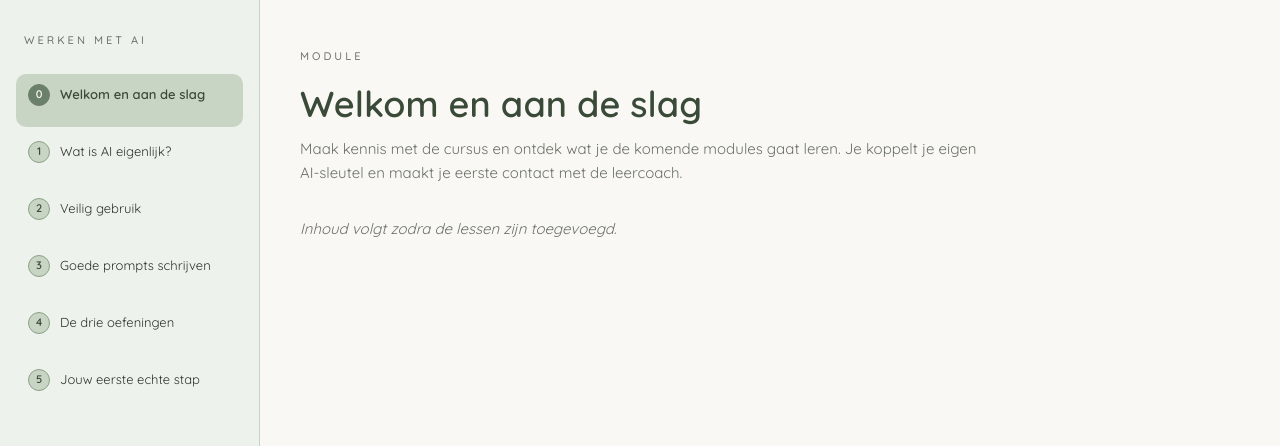
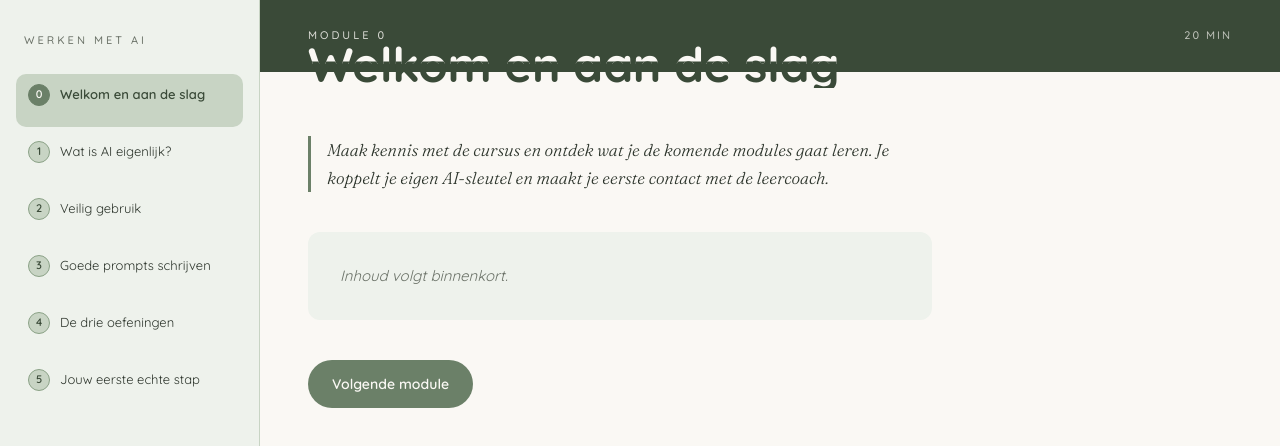
Before and after one commit to timonkool/werken-met-ai-elearning, a React (Vite) app: page / in a window 1280 px wide. Both pictures are taken after a click on the button "Begin de cursus". Shown: the top 446 px of the page. Built offline with nearby package versions, Linux system fonts and the light colour scheme.

Commit message:
Bouw moduleweergave met kleurwissel-kop en herstel voortgang uit localStorage
Co-Authored-By: Claude Sonnet 4.6 <noreply@anthropic.com>

```diff
--- a/src/App.jsx
+++ b/src/App.jsx
@@ -4,13 +4,30 @@ import Navigatie from './components/Navigatie.jsx'
 import ModuleWeergave from './components/ModuleWeergave.jsx'
 import { useVoortgang } from './hooks/useVoortgang.js'
 
+const OPSLAG_KEY = 'actieve_module'
+
 export default function App() {
-  const [actieveModuleId, setActieveModuleId] = useState(null)
   const modules = cursusData.modules
   const { isModuleVoltooid, getLesVoortgang } = useVoortgang()
 
+  // Herstel actieve module uit localStorage; terugkerende bezoekers slaan de startpagina over
+  const [actieveModuleId, setActieveModuleId] = useState(
+    () => localStorage.getItem(OPSLAG_KEY) || null
+  )
+
+  function navigeerNaar(moduleId) {
+    setActieveModuleId(moduleId)
+    localStorage.setItem(OPSLAG_KEY, moduleId)
+  }
+
+  function navigeerVolgende() {
+    const huidigIndex = modules.findIndex(m => m.id === actieveModuleId)
+    const volgende = modules[huidigIndex + 1]
+    if (volgende) navigeerNaar(volgende.id)
+  }
+
   if (!actieveModuleId) {
-    return <Startpagina onStart={() => setActieveModuleId('module-0')} />
+    return <Startpagina onStart={() => navigeerNaar('module-0')} />
   }
 
   const actieveModule = modules.find(m => m.id === actieveModuleId)
@@ -20,12 +37,16 @@ export default function App() {
       <Navigatie
         modules={modules}
         actieveModuleId={actieveModuleId}
-        onSelecteer={setActieveModuleId}
+        onSelecteer={navigeerNaar}
         isModuleVoltooid={isModuleVoltooid}
         getLesVoortgang={getLesVoortgang}
       />
       <main className="app-inhoud">
-        <ModuleWeergave module={actieveModule} />
+        <ModuleWeergave
+          module={actieveModule}
+          modules={modules}
+          onVolgende={navigeerVolgende}
+        />
       </main>
     </div>
   )
--- a/src/components/ModuleWeergave.jsx
+++ b/src/components/ModuleWeergave.jsx
@@ -1,25 +1,63 @@
 import React from 'react'
 
-export default function ModuleWeergave({ module }) {
+const FONT_SIZE = 48
+
+export default function ModuleWeergave({ module, modules, onVolgende }) {
   if (!module) return null
 
+  const index = modules.findIndex(m => m.id === module.id)
+  const heeftVolgende = index < modules.length - 1
+
   return (
-    <main style={{ flex: 1, padding: '48px 40px', maxWidth: '760px' }}>
-      <p style={{
-        fontSize: '11px',
-        fontWeight: 500,
-        letterSpacing: '3px',
-        textTransform: 'uppercase',
-        color: 'var(--muted)',
-        marginBottom: '16px',
-      }}>
-        MODULE
-      </p>
-      <h1 style={{ fontSize: '36px', marginBottom: '12px' }}>{module.titel}</h1>
-      <p style={{ color: 'var(--muted)', marginBottom: '32px' }}>{module.beschrijving}</p>
-      <p style={{ color: 'var(--muted)', fontStyle: 'italic' }}>
-        Inhoud volgt zodra de lessen zijn toegevoegd.
-      </p>
-    </main>
+    <div className="module-weergave">
+
+      {/* Kleurwissel kop */}
+      <div className="module-kop">
+        <div
+          className="module-kop-band"
+          style={{ background: module.kleur }}
+        >
+          <span className="module-kop-label">Module {index}</span>
+          <span className="module-kop-duur">{module.duur} min</span>
+        </div>
+
+        <div
+          className="module-titel-zone"
+          style={{
+            height: FONT_SIZE,
+            marginTop: -(FONT_SIZE * 2 / 3),
+          }}
+        >
+          <h1
+            className="module-titel module-titel--wit"
+            style={{ fontSize: FONT_SIZE }}
+          >
+            {module.titel}
+          </h1>
+          <h1
+            className="module-titel module-titel--kleur"
+            style={{ fontSize: FONT_SIZE, color: module.kleur }}
+          >
+            {module.titel}
+          </h1>
+        </div>
+      </div>
+
+      {/* Beschrijving en inhoud */}
+      <div className="module-body">
+        <p className="module-beschrijving">{module.beschrijving}</p>
+
+        <div className="module-placeholder">
+          <p>Inhoud volgt binnenkort.</p>
+        </div>
+
+        {heeftVolgende && (
+          <button className="primary" onClick={onVolgende}>
+            Volgende module
+          </button>
+        )}
+      </div>
+
+    </div>
   )
 }
--- a/src/styles/globals.css
+++ b/src/styles/globals.css
@@ -324,6 +324,95 @@ textarea:focus {
   justify-content: center;
 }
 
+/* ─── Moduleweergave ──────────────────────────────────────── */
+
+.module-weergave {
+  min-height: 100vh;
+  background: var(--cream);
+}
+
+/* Gekleurde band bovenaan */
+.module-kop-band {
+  display: flex;
+  align-items: center;
+  justify-content: space-between;
+  padding: 0 48px;
+  height: 72px;
+}
+
+.module-kop-label {
+  font-size: 11px;
+  font-weight: 500;
+  letter-spacing: 3px;
+  text-transform: uppercase;
+  color: var(--cream);
+  opacity: 0.85;
+}
+
+.module-kop-duur {
+  font-size: 11px;
+  font-weight: 500;
+  letter-spacing: 2px;
+  text-transform: uppercase;
+  color: var(--cream);
+  opacity: 0.7;
+}
+
+/* Kleurwissel titelzone */
+.module-titel-zone {
+  position: relative;
+  margin-left: 48px;
+  margin-right: 48px;
+}
+
+.module-titel {
+  position: absolute;
+  top: 0;
+  left: 0;
+  font-family: 'Quicksand', sans-serif;
+  font-weight: 700;
+  line-height: 1; /* VERPLICHT voor clip-path */
+  letter-spacing: -0.5px;
+  white-space: nowrap;
+  margin: 0;
+}
+
+.module-titel--wit {
+  color: var(--cream);
+  clip-path: inset(0 0 50% 0);
+}
+
+.module-titel--kleur {
+  clip-path: inset(45% 0 0 0);
+}
+
+/* Beschrijving en inhoud */
+.module-body {
+  padding: 48px 48px 64px;
+  max-width: 720px;
+}
+
+.module-beschrijving {
+  font-family: 'Fraunces', serif;
+  font-style: italic;
+  font-weight: 300;
+  font-size: 17px;
+  line-height: 1.65;
+  color: var(--text);
+  border-left: 3px solid var(--sage-deep);
+  padding-left: 16px;
+  margin-bottom: 40px;
+}
+
+.module-placeholder {
+  background: var(--sage-mist);
+  border-radius: var(--radius-lg);
+  padding: 32px;
+  margin-bottom: 40px;
+  color: var(--muted);
+  font-style: italic;
+}
+
 /* ─── Mobiel (max 768px) ──────────────────────────────────── */
 
 @media (max-width: 768px) {
@@ -346,4 +435,26 @@ textarea:focus {
   .app-inhoud {
     padding-top: 72px;
   }
+
+  .module-kop-band {
+    padding: 0 20px;
+  }
+
+  .module-titel-zone {
+    margin-left: 20px;
+    margin-right: 20px;
+  }
+
+  .module-titel {
+    font-size: 32px !important;
+  }
+
+  .module-titel-zone {
+    height: 32px !important;
+    margin-top: calc(-32px * 2 / 3) !important;
+  }
+
+  .module-body {
+    padding: 36px 20px 48px;
+  }
 }
```
